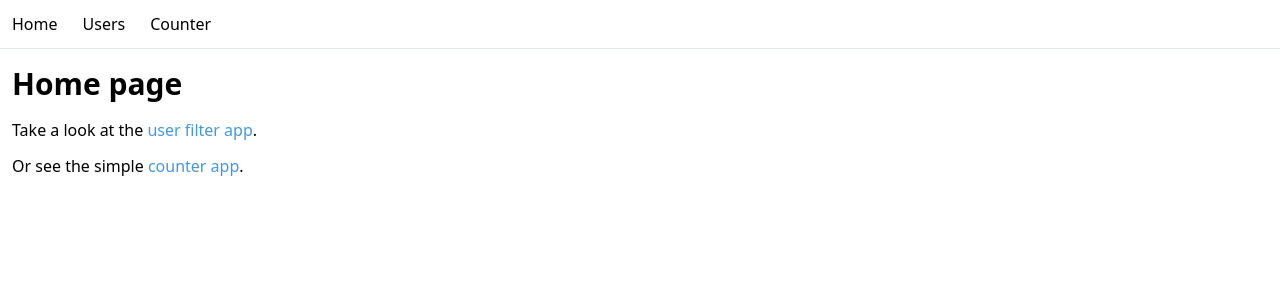
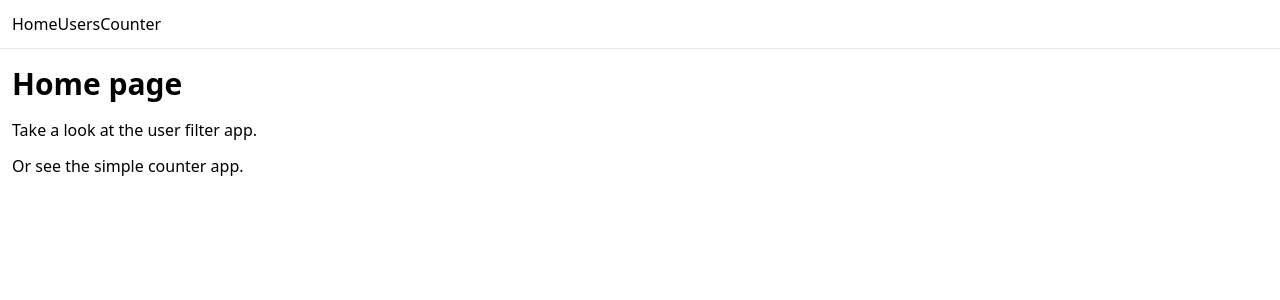
Before and after one commit to QuentinWatt/first-next-app-with-redux, a Next.js app: page / in a window 1280 px wide. Shown: the top 300 px of the page. Built offline with nearby package versions, Linux system fonts and the light colour scheme.

Commit message:
Update to work in 2024

```diff
--- a/components/nav.js
+++ b/components/nav.js
@@ -5,13 +5,13 @@ const Nav = () => {
     <nav className="border-b p-3">
       <div className="container mx-auto">
         <Link href="/">
-          <a>Home</a>
+          Home
         </Link>
         <Link href="/users">
-          <a>Users</a>
+          Users
         </Link>
         <Link href="/counter-example">
-          <a>Counter</a>
+          Counter
         </Link>
         <style jsx>
           {`
--- a/components/user-list.js
+++ b/components/user-list.js
@@ -10,9 +10,7 @@ const Users = () => {
     usersList = users.map((user, index) => (
       <div key={index} className="mb-3">
         <Link href={`/users/${index+1}`}>
-          <a>
-            <UserListItem user={user} />
-          </a>
+          <UserListItem user={user} />
         </Link>
       </div>
     ));
--- a/package.json
+++ b/package.json
@@ -8,8 +8,8 @@
   },
   "dependencies": {
     "next": "latest",
-    "react": "^16.9.0",
-    "react-dom": "^16.9.0",
+    "react": "^18.2.0",
+    "react-dom": "^18.2.0",
     "react-redux": "^7.1.0",
     "redux": "^3.6.0",
     "redux-devtools-extension": "^2.13.2"
--- a/pages/index.js
+++ b/pages/index.js
@@ -8,13 +8,13 @@ export default function Index() {
 
     <p className="mb-3">
       Take a look at the <Link href="/users">
-          <a className="text-blue-500">user filter app</a>
+          user filter app
         </Link>.
     </p>
 
     <p>
       Or see the simple <Link href="/counter-example">
-          <a className="text-blue-500">counter app</a>
+          counter app
         </Link>.
     </p>
   </div>;
```
Also changed, not shown: 1 other file (tests, documents, lock files or other folders).
